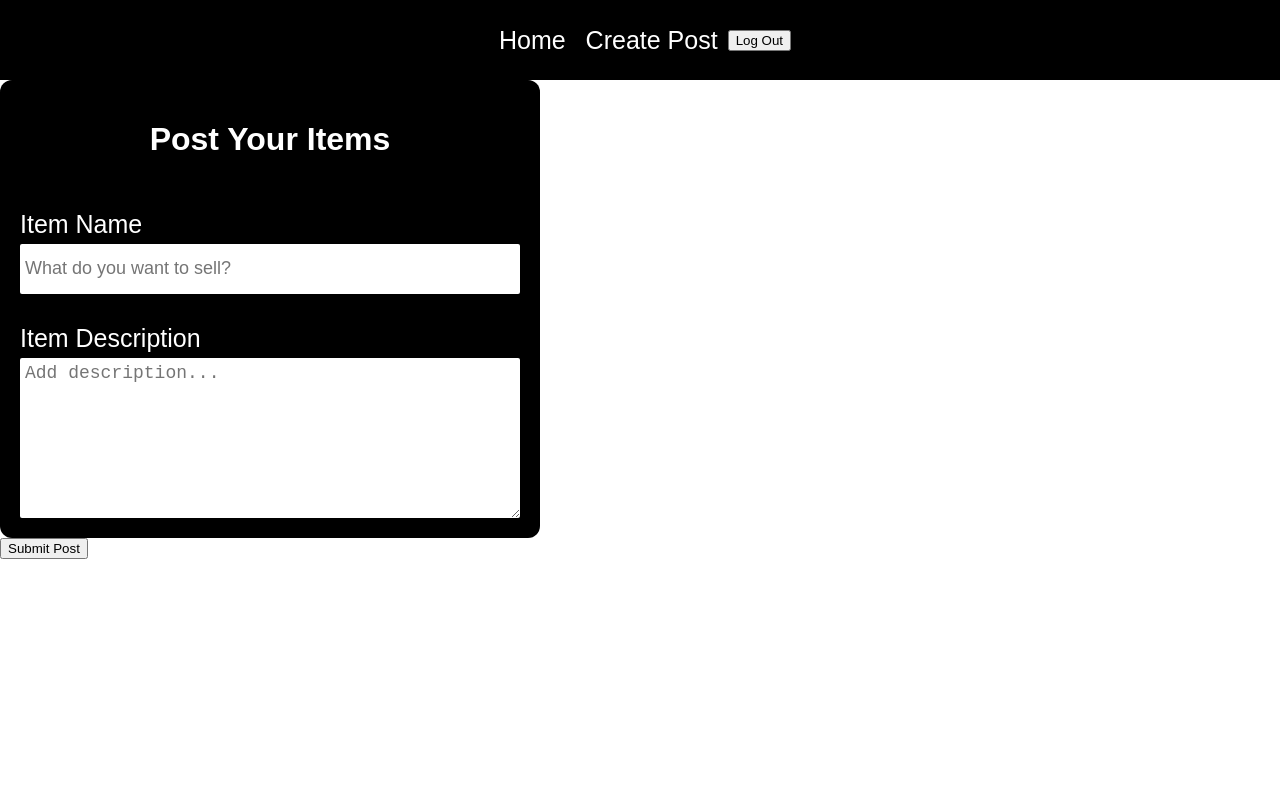
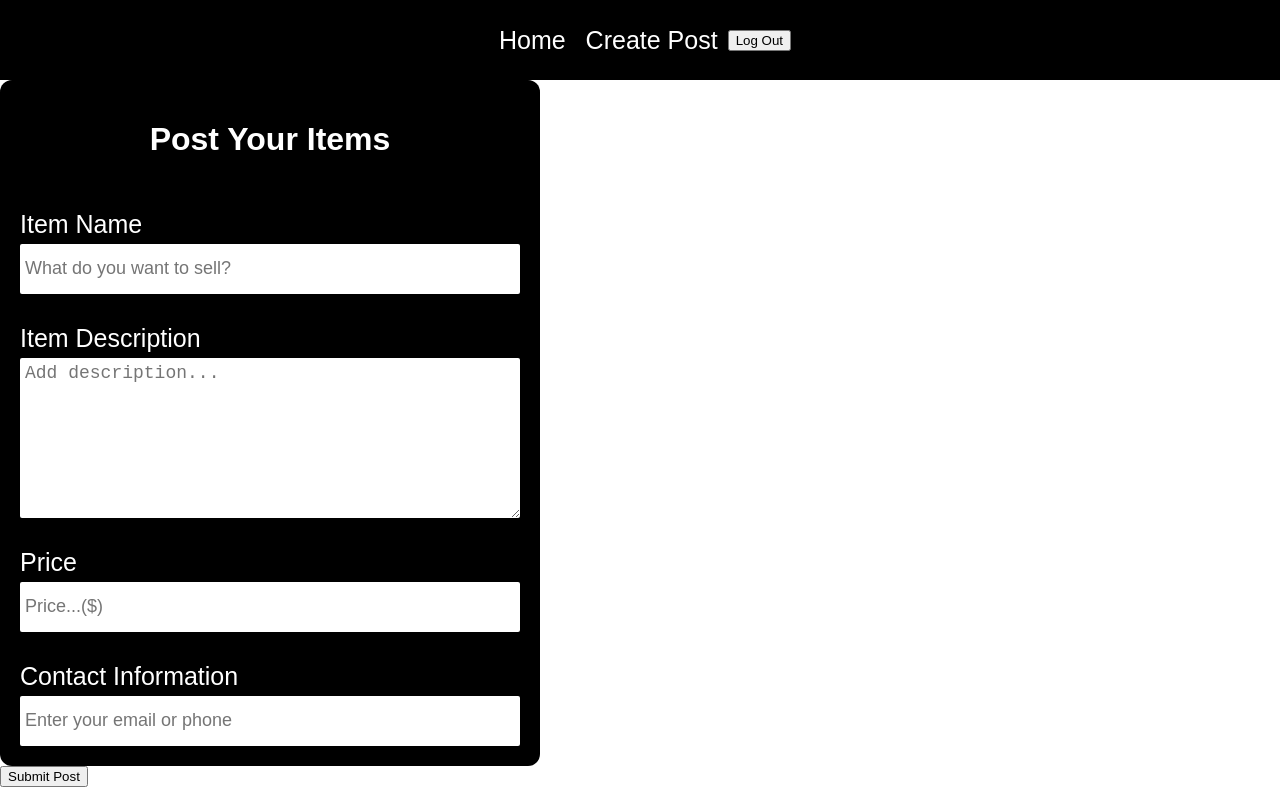
Before and after one commit to lorryzzl/TradeNC, a React (Create React App) app: page /createpost in a window 1280 px wide. Built offline with nearby package versions, Linux system fonts and the light colour scheme; no server answers; sample sign-in values are in the browser's storage.

Commit message:
lorry add more

```diff
--- a/src/pages/CreatePost.js
+++ b/src/pages/CreatePost.js
@@ -6,6 +6,8 @@ import { useNavigate } from "react-router-dom";
 const CreatePost = ({isAuth}) => {
   const [title,setTitle]= useState("")
   const [postText, setPostText] = useState("");
+  const [itemPrice, setItemPrice] = useState("");
+  const [contactInfo, setContactInfo] = useState("");
 
   let navigate = useNavigate();
 
@@ -37,6 +39,22 @@ const CreatePost = ({isAuth}) => {
           setPostText(e.target.value)
         }}/>
       </div>
+      <div>
+        <div className="inputGp">
+          <label>Price</label>
+          <input placeholder="Price...($)" onChange={(e) => {
+            setItemPrice(e.target.value);
+          }}/>
+        </div>
+      </div>
+      <div>
+        <div className="inputGp">
+          <label>Contact Information</label>
+          <input placeholder="Enter your email or phone" onChange={(e) => {
+            setContactInfo(e.target.value);
+          }}/>
+        </div>
+      </div>
     </div>
     <button onClick={createPost}>Submit Post</button>
   </div>)
```
